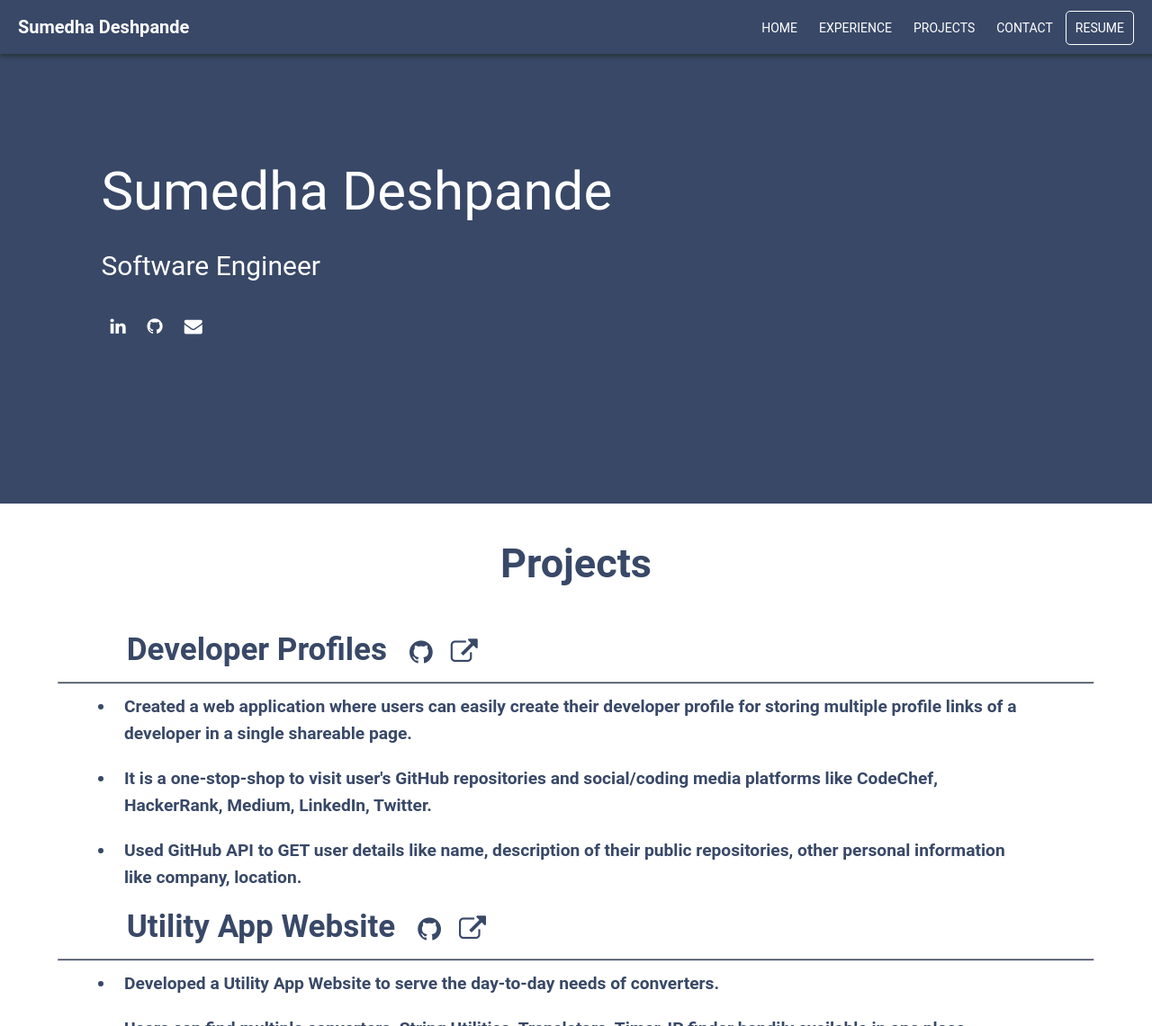
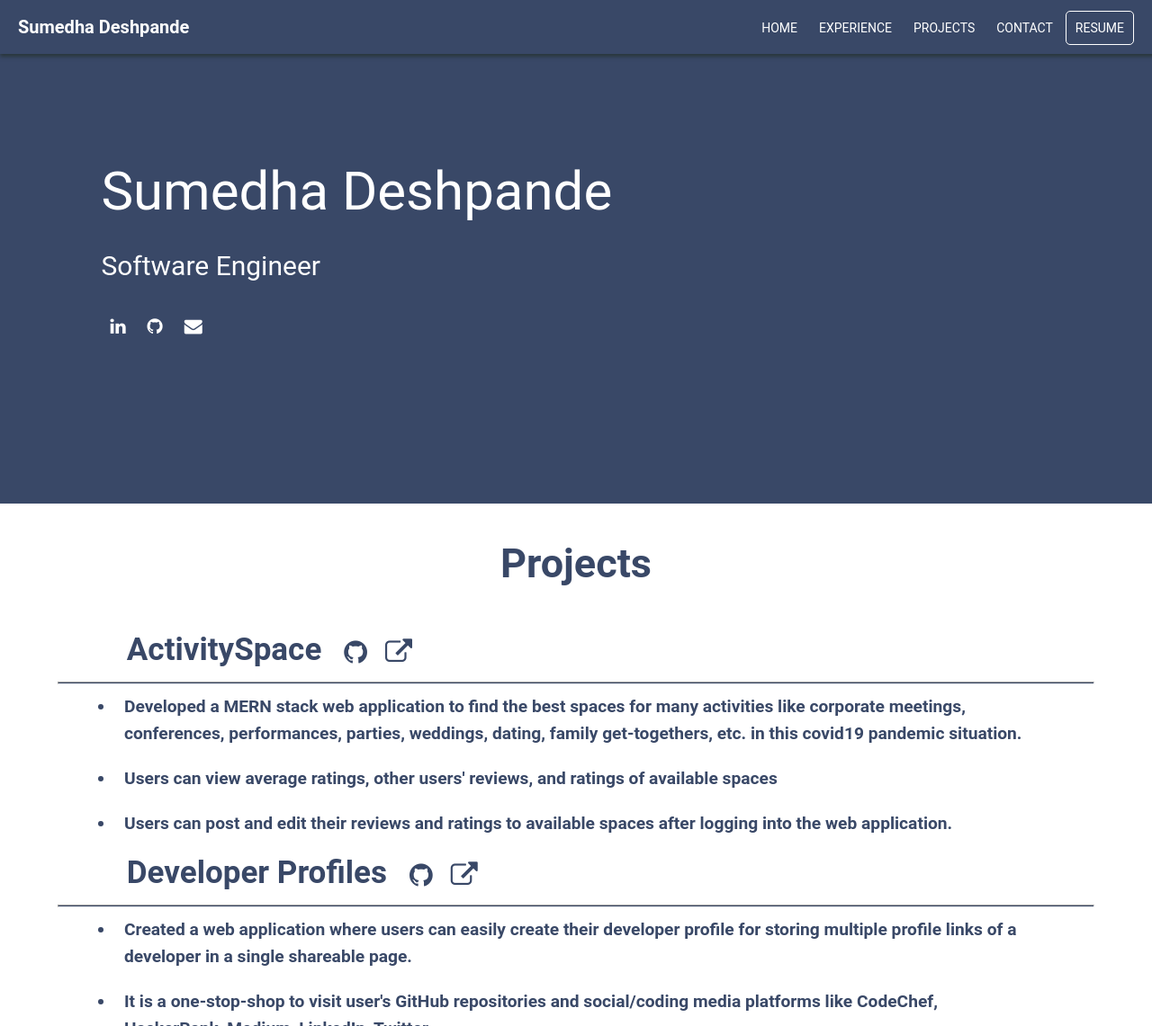
Before and after one commit to sumedha1308/Sumedha-Portfolio, a website: page html/projects.html in a window 1280 px wide. Shown: the top 1141 px of the page at 90% size. Drawn offline with Linux system fonts and the light colour scheme.

Commit message:
Adding activity space project details

```diff
--- a/html/projects.html
+++ b/html/projects.html
@@ -37,6 +37,25 @@
     <section id="projects" class="projects-section">
         <div class='project-container'>
             <div class='project-title'>Projects </div>
+            <div class="indivisual-project">
+                <div class="project-heading-links">
+                    <div class="project-heading">ActivitySpace</div>
+                    <div class="project-links">
+                        <a href="https://github.com/sumedha1308/activityspace" target="_blank"><i
+                                class="fa fa-github portfolio-color"></i></a>
+                        <a href="https://activityspace.herokuapp.com/" target="_blank"><i
+                                class="fa fa-external-link portfolio-color"></i></a>
+                    </div>
+                </div>
+                <hr class="project-hr-module">
+                <ul>
+                    <li class="project-text">Developed a MERN stack web application to find the best spaces for many activities like corporate meetings,
+                    conferences, performances, parties, weddings, dating, family get-togethers, etc. in this covid19 pandemic situation.</li>
+                    <li class="project-text">Users can view average ratings, other users' reviews, and ratings of available spaces</li>
+                    <li class="project-text">Users can post and edit their reviews and ratings to available spaces after logging into the web application.</li>
+
+                </ul>
+            </div>
             <div class="indivisual-project">
                 <div class="project-heading-links">
                     <div class="project-heading">Developer Profiles</div>
```
Also changed, not shown: html/experience.html (+1 -1 lines).
